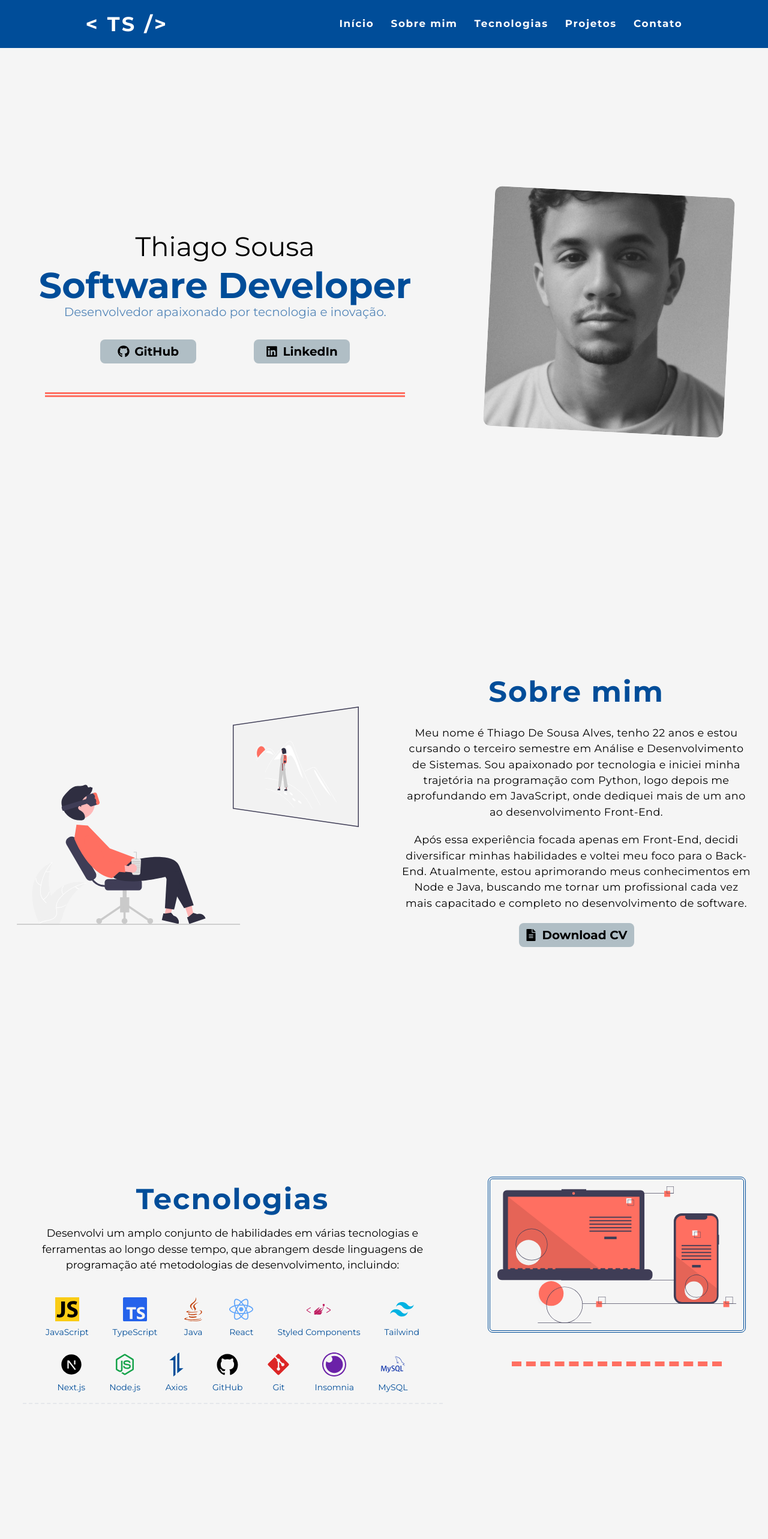
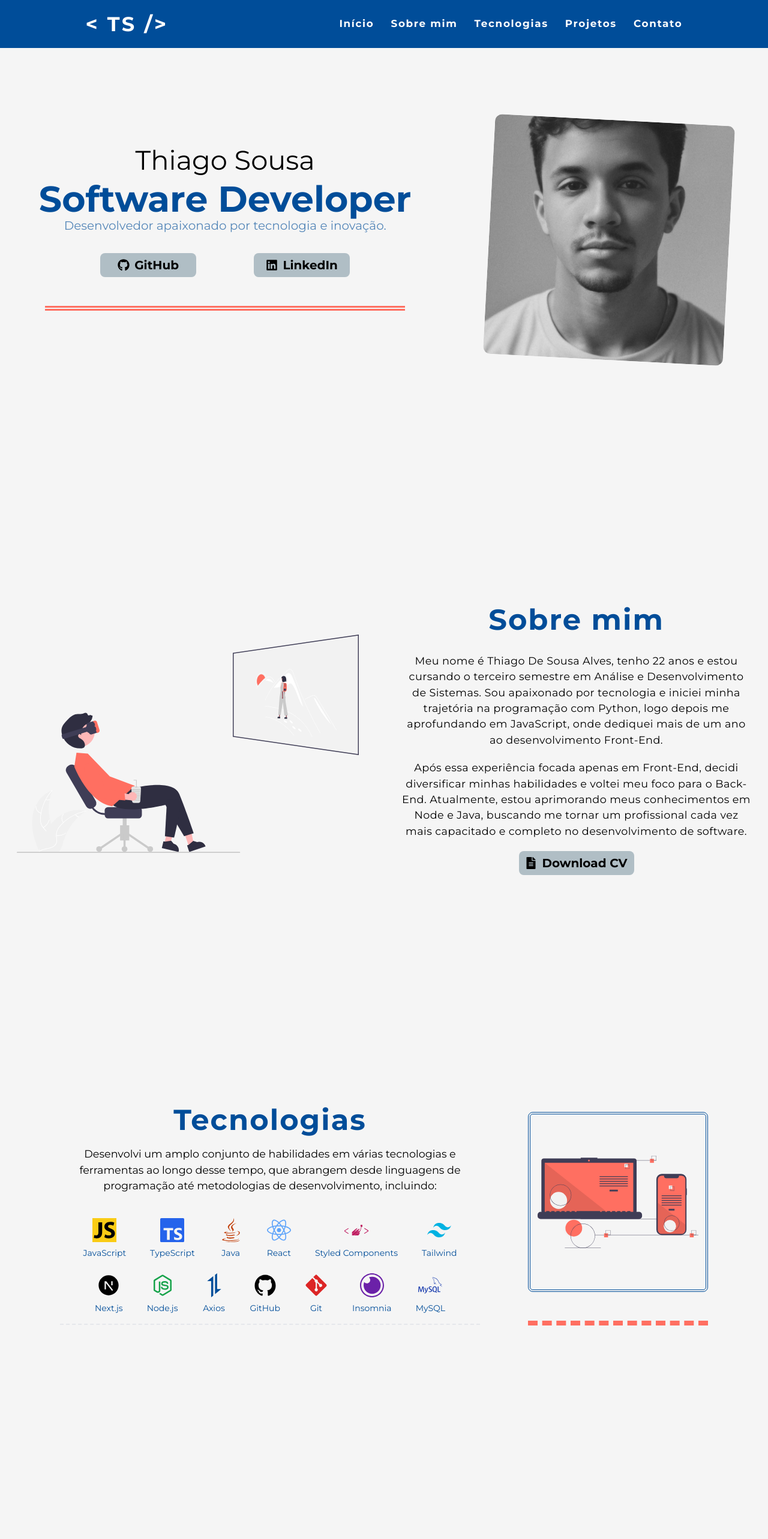
Before and after one commit to thiagodeas/portfolio, a Next.js app: page / in a window 1280 px wide. Shown: the top 2566 px of the page at 60% size. Built offline with nearby package versions, Linux system fonts and the light colour scheme; no server answers.

Commit message:
resolvendo bug de viewport

```diff
--- a/src/components/Header.tsx
+++ b/src/components/Header.tsx
@@ -2,7 +2,7 @@ import { NavLink } from "./NavLink"
 
 export const Header = () => {
   return (
-    <header className="w-full flex justify-around items-center h-20 sticky top-0 left-0 z-50 bg-primary-blue">
+    <header className="w-full flex justify-around items-center fixed h-20 top-0 left-0 z-50 bg-primary-blue">
       <NavLink href="inicio">
       <span className="text-[2.1rem] max770:text-[1.5rem] max715:text-[1.2rem] max675:hidden font-extrabold tracking-widest no-underline focus:outline-none">&lt; TS /&gt;</span>
       </NavLink>
--- a/src/components/SectionHero.tsx
+++ b/src/components/SectionHero.tsx
@@ -4,10 +4,10 @@ import { FaGithub, FaLinkedin } from "react-icons/fa";
 
 export const SectionHero = () => {
   return (
-    <section id="inicio" className="w-full min-h-screen flex justify-around items-center mt-10 max1000:flex-col max1000:mt-20 overflow-x-hidden">
-      <div className="flex flex-col justify-center items-center">
-        <p className=" flex text-[2.8rem] font-light max620:text-[2.5rem] max500:text-[2rem] max400:text-[1.5rem] ">Thiago Sousa</p>
-        <p className="text-6xl text-medium-blue font-extrabold text-primary-blue max1070:text-[3rem] max620:text-[2.5rem] max500:text-[2rem] max400:text-[1.5rem] flex">Software Developer</p>
+    <section id="inicio" className="w-full min-h-screen flex justify-around items-center max1000:flex-col max1000:mt-20">
+      <div className="flex flex-col justify-center items-center mb-12">
+        <p className="flex text-[2.8rem] font-light max620:text-[2.5rem] max500:text-[2rem] max400:text-[1.5rem]">Thiago Sousa</p>
+        <p className="text-6xl text-medium-blue font-extrabold text-primary-blue max1070:text-[3rem] max620:text-[2.5rem] max500:text-[2rem] max400:text-[1.5rem]">Software Developer</p>
         <p className="flex text-xl text-primary-blue opacity-65 max620:text-[1.2rem] max575:text-[1rem] max575:text-center">Desenvolvedor apaixonado por tecnologia e inovação.</p>
         <div className="flex items-center justify-center gap-24 pt-8 text-center max520:gap-12">
           <SocialMediaLink
@@ -29,7 +29,7 @@ export const SectionHero = () => {
           alt="my-profile"
           width={400}
           height={400}
-              className="rounded-xl border-primary-orange h-[400px] w-[400px] max1060:w-[350px] max1060:h-[350px] max700:h-[300px] max700:w-[300px] max500:w-[250px] max500:hidden"
+          className="rounded-xl border-primary-orange max1060:w-[350px] max1060:h-[350px] max700:w-[300px] max700:h-[300px] max500:w-[250px] max500:h-[250px]"
         />
       </div>
     </section>
--- a/src/components/TechnologiesSection.tsx
+++ b/src/components/TechnologiesSection.tsx
@@ -7,8 +7,8 @@ import Image from "next/image"
 
 export const TechnologiesSection = () => {
   return (
-    <section id="tecnologias" className="w-full min-h-screen flex justify-around items-center">
-      <div className="flex flex-col items-center justify-center mt-16">
+    <section id="tecnologias" className="w-full min-h-screen flex justify-center items-center gap-x-20">
+      <div className="flex flex-col items-center justify-center mt-10">
         <h2 className="text-title font-semibold text-primary-blue tracking-[2px]">Tecnologias</h2>
         <p className="text-[1.1rem] w-[700px] mb-10 mt-2 text-center">Desenvolvi um amplo conjunto de habilidades em várias tecnologias e ferramentas ao longo desse tempo, que abrangem desde linguagens de programação até metodologias de desenvolvimento, incluindo:
         </p>
@@ -79,15 +79,15 @@ export const TechnologiesSection = () => {
           </IconContainer>
         </div>
       </div>
-     <div className="flex flex-col items-center">
+     <div className="flex flex-col items-center mt-16">
       <Image
         src="/assets/tech-illustration.svg"
         alt="tech-illustration"
         height={400}
         width={430}
-        className="border-4 border-primary-blue border-double rounded-lg p-3"
+        className="border-4 border-primary-blue border-double rounded-lg p-3 h-[300px] w-[300px]"
         />
-         <div className="w-[350px] h-0 border-b-8 border-dashed border-light-coral mt-12"></div>
+         <div className="w-[300px] h-0 border-b-8 border-dashed border-light-coral mt-12"></div>
      </div>
     </section>
   )
```
Lines whose indentation alone changed are shown as unchanged.
